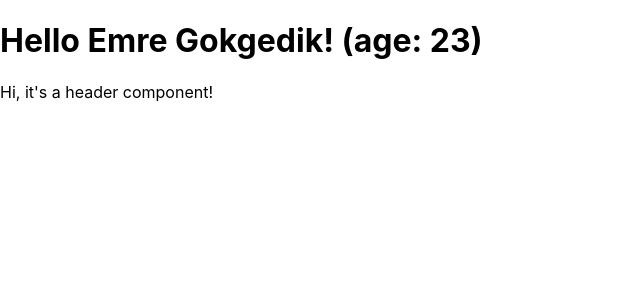
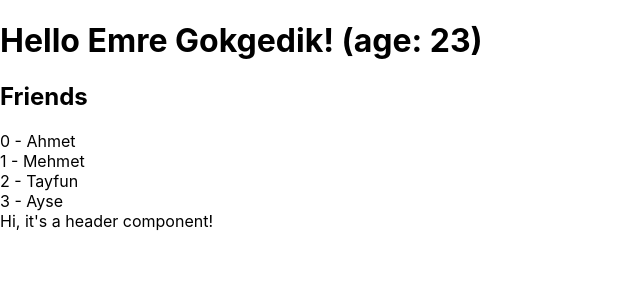
Before and after one commit to emregokgedik/patikaTasks, a React (Create React App) app in the folder Front-End Course/2.Intermediate Level Front-End Course/1.React/Hi React/hi-react/: page / in a window 1280 px wide. Shown: the top 300 px of the page, without its empty margins (0-640 px from the left). Built offline with nearby package versions, Linux system fonts and the light colour scheme.

Commit message:
Add: Friends list to User component in App.js and User.js

```diff
--- a/Front-End Course/2.Intermediate Level Front-End Course/1.React/Hi React/hi-react/src/App.js
+++ b/Front-End Course/2.Intermediate Level Front-End Course/1.React/Hi React/hi-react/src/App.js
@@ -12,7 +12,7 @@ const isLoggedIn = true;
 function App(){
   return(
     <div>
-      <User name={name} surname={surname} age={age} isLoggedIn={isLoggedIn} />
+      <User name={name} surname={surname} age={age} isLoggedIn={isLoggedIn} friends={['Ahmet','Mehmet','Tayfun','Ayse']}/>
       <Header />
     </div>
   )
--- a/Front-End Course/2.Intermediate Level Front-End Course/1.React/Hi React/hi-react/src/components/User.js
+++ b/Front-End Course/2.Intermediate Level Front-End Course/1.React/Hi React/hi-react/src/components/User.js
@@ -1,10 +1,17 @@
-function User({name, surname, age, isLoggedIn}){
-    console.log(name, surname, age, isLoggedIn);
+function User({name, surname, age, isLoggedIn, friends}){
+    console.log(name, surname, age, isLoggedIn, friends);
     return (
+        <>
         <h1>
             {isLoggedIn ? `Hello ${name} ${surname}! (age: ${age})` : "Please login."}
-
         </h1>
+        <h2>Friends</h2>
+        {
+            friends.map((friend,index)=>
+            <div key={index}>{index} - {friend}</div>
+        )
+        }
+        </>
     )
 }
 
```
